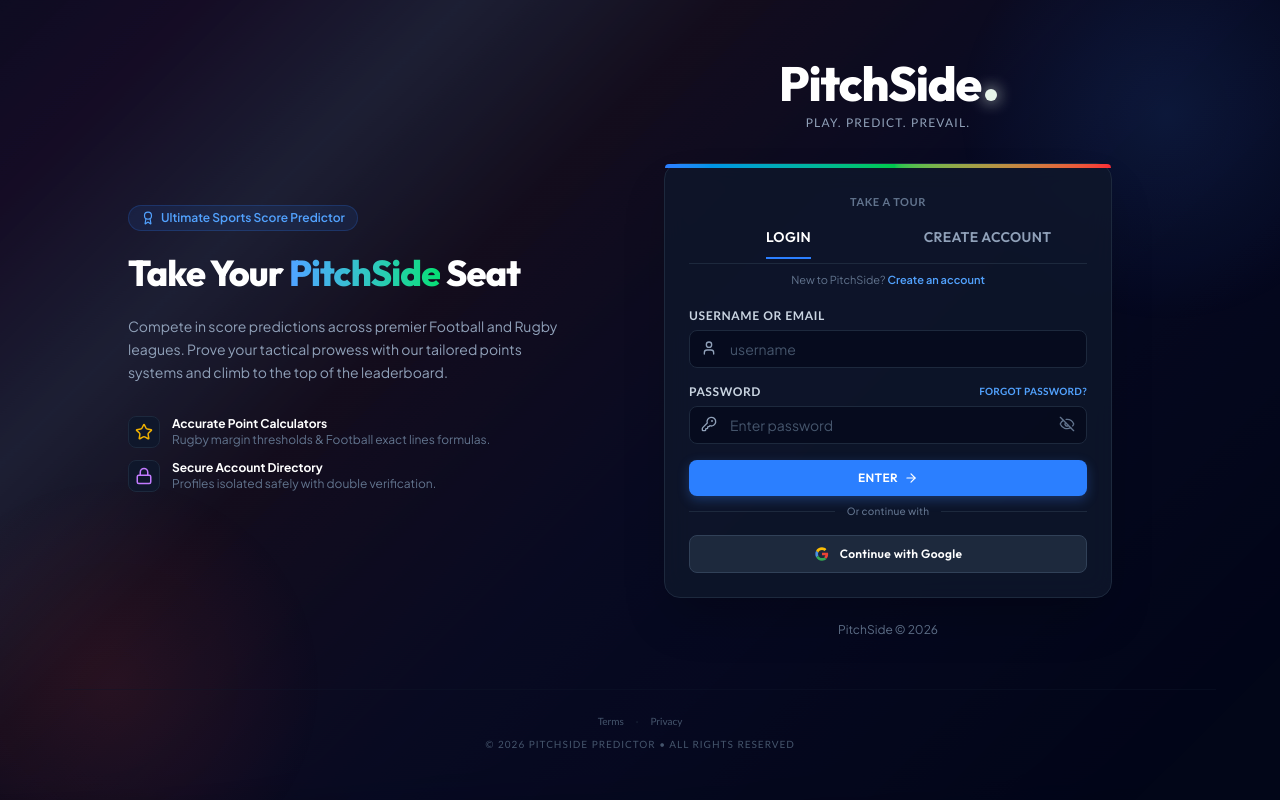
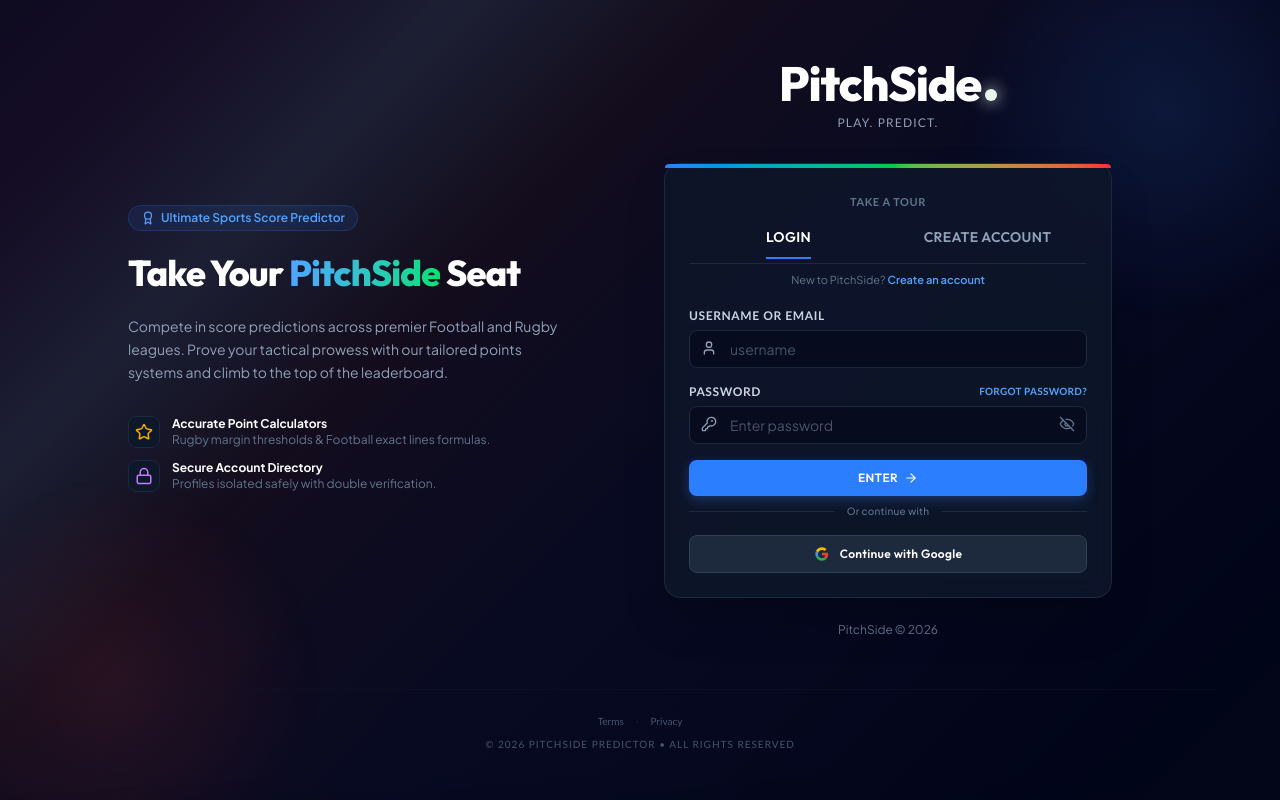
Before and after one commit to chrisdavey-rsa/PitchSide, a React (Vite) app: page / in a window 1280 px wide. Built offline with nearby package versions, Linux system fonts and the light colour scheme; no server answers; the database is empty.

Commit message:
Update brand tagline to Play. Predict. across splash and auth.
Drop Prevail from splash, auth shells, and site metadata so messaging matches the current PitchSide tagline.

Co-authored-by: Cursor <cursoragent@cursor.com>

```diff
--- a/index.html
+++ b/index.html
@@ -3,8 +3,8 @@
   <head>
     <meta charset="UTF-8" />
     <meta name="viewport" content="width=device-width, initial-scale=1.0" />
-    <title>PitchSide | Play. Predict. Prevail.</title>
-    <meta name="description" content="PitchSide — Play. Predict. Prevail. The ultimate sports score predictor." />
+    <title>PitchSide | Play. Predict.</title>
+    <meta name="description" content="PitchSide — Play. Predict. The ultimate sports score predictor." />
     <meta name="theme-color" content="#020617" />
 
     <!-- PWA: installable standalone app + iOS home-screen support -->
--- a/src/components/AuthFlow.tsx
+++ b/src/components/AuthFlow.tsx
@@ -195,7 +195,7 @@ export default function AuthFlow({
           <PitchSideLogo size="lg" autoplay={true} />
         </div>
         <p className="text-xs text-slate-400 font-mono mt-2 uppercase tracking-widest">
-          Play. Predict. Prevail.
+          Play. Predict.
         </p>
       </div>
 
--- a/src/components/League/InviteButton.tsx
+++ b/src/components/League/InviteButton.tsx
@@ -38,7 +38,7 @@ export default function InviteButton({
       const shareUrl = buildInviteShareUrl(league.id, password);
       const payload = {
         title: "Join my PitchSide league",
-        text: "Come predict the scores with me on PitchSide!",
+        text: "Compete and predict the scores with me on PitchSide!",
         url: shareUrl,
       };
 
--- a/src/components/SplashScreen.tsx
+++ b/src/components/SplashScreen.tsx
@@ -34,9 +34,9 @@ export default function SplashScreen() {
           initial={{ opacity: 0, y: 6 }}
           animate={{ opacity: 1, y: 0 }}
           transition={{ delay: 1.1, duration: 0.5 }}
-          className="text-[10px] text-slate-500 font-mono tracking-[0.35em] uppercase"
+          className="text-[10px] text-slate-500 font-mono tracking-[0.35em] uppercase text-center"
         >
-          Play. Predict. Prevail.
+          Play. Predict.
         </motion.div>
       </div>
     </motion.div>
--- a/src/components/auth/AuthCard.tsx
+++ b/src/components/auth/AuthCard.tsx
@@ -24,7 +24,7 @@ export default function AuthCard({ children, badge, onLogoClick }: AuthCardProps
           <PitchSideLogo size="lg" autoplay={false} />
         </div>
         <p className="text-xs text-slate-400 font-mono mt-2 uppercase tracking-widest">
-          Play. Predict. Prevail.
+          Play. Predict.
         </p>
         {/* Mobile-only value prop — desktop has the left marketing panel */}
         <p className="lg:hidden mt-3 mx-auto max-w-xs text-[11px] leading-relaxed text-slate-400 font-sans">
```
Also changed, not shown: public/manifest.json, 3 other files (tests, documents, lock files or other folders).
